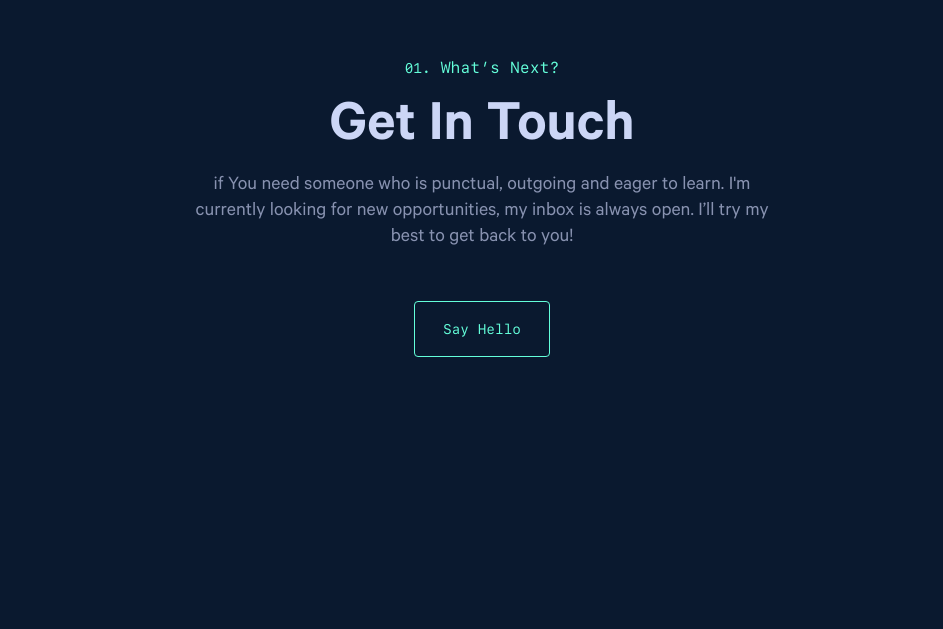
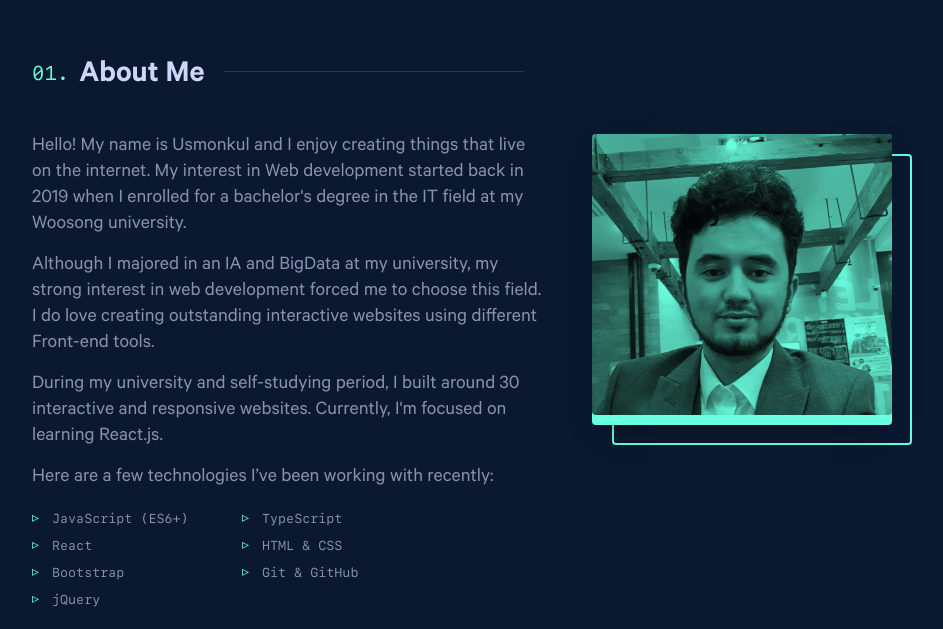
Before and after one commit to usmonkul/react-portfolio, a React (Create React App) app: page / in a window 1280 px wide. Shown: the part 951-1580 px from the top of the page, without its empty margins (158-1101 px from the left). Built offline with nearby package versions, Linux system fonts and the light colour scheme.

Commit message:
add about section

```diff
--- a/src/App.js
+++ b/src/App.js
@@ -3,12 +3,14 @@ import Hero from "./components/hero/hero.component.jsx";
 import styled from "styled-components";
 import Layout from "./components/layout/layout.component.jsx";
 import Contact from "./components/cta/cta.component.jsx";
+import About from "./components/about/about.component.jsx";
 
 const App = () => {
   return (
     <Layout>
       <StyledMainContainer className="fillHeight">
         <Hero />
+        <About />
         <Contact />
       </StyledMainContainer>
     </Layout>
--- /dev/null
+++ b/src/components/about/about.component.jsx
@@ -0,0 +1,165 @@
+import React from "react";
+import styled from "styled-components";
+import myImage from "../../assets/me1.jpg";
+
+const About = () => {
+  const skills = [
+    "JavaScript (ES6+)",
+    "TypeScript",
+    "React",
+    "HTML & CSS",
+    "Bootstrap",
+    "Git & GitHub",
+    "jQuery",
+  ];
+  return (
+    <StyledAboutSection id="about">
+      <h2 className="numbered-heading">About Me</h2>
+      <div className="inner">
+        <StyledText>
+          <div>
+            <p>
+              Hello! My name is Usmonkul and I enjoy creating things that live
+              on the internet. My interest in Web development started back in
+              2019 when I enrolled for a bachelor's degree in the IT field at my
+              Woosong university.
+            </p>
+            <p>
+              Although I majored in an IA and BigData at my university, my
+              strong interest in web development forced me to choose this field.
+              I do love creating outstanding interactive websites using
+              different Front-end tools.
+            </p>
+            <p>
+              During my university and self-studying period, I built around 30
+              interactive and responsive websites. Currently, I'm focused on
+              learning React.js.
+            </p>
+            <p>Here are a few technologies I’ve been working with recently:</p>
+          </div>
+          <ul className="skills-list">
+            {skills && skills.map((skill, i) => <li key={i}>{skill}</li>)}
+          </ul>
+        </StyledText>
+
+        <StyledPic>
+          <div className="wrapper">
+            <img
+              className="img"
+              src={myImage}
+              width={500}
+              quality={95}
+              formats={["AUTO", "WEBP", "AVIF"]}
+              alt="Headshot"
+            />
+          </div>
+        </StyledPic>
+      </div>
+    </StyledAboutSection>
+  );
+};
+
+export default About;
+
+const StyledAboutSection = styled.section`
+  max-width: 900px;
+  .inner {
+    display: grid;
+    grid-template-columns: 3fr 2fr;
+    grid-gap: 50px;
+    @media (max-width: 768px) {
+      display: block;
+    }
+  }
+`;
+
+const StyledText = styled.div`
+  ul.skills-list {
+    display: grid;
+    grid-template-columns: repeat(2, minmax(140px, 200px));
+    grid-gap: 0 10px;
+    padding: 0;
+    margin: 20px 0 0 0;
+    overflow: hidden;
+    list-style: none;
+    li {
+      position: relative;
+      margin-bottom: 10px;
+      padding-left: 20px;
+      font-family: var(--font-mono);
+      font-size: var(--fz-xs);
+      &:before {
+        content: "▹";
+        position: absolute;
+        left: 0;
+        color: var(--green);
+        font-size: var(--fz-sm);
+        line-height: 12px;
+      }
+    }
+  }
+`;
+
+const StyledPic = styled.div`
+  position: relative;
+  max-width: 300px;
+  @media (max-width: 768px) {
+    margin: 50px auto 0;
+    width: 70%;
+  }
+  .wrapper {
+    box-shadow: 0 10px 30px -15px var(--navy-shadow);
+    transition: var(--transition);
+    &:hover,
+    &:focus {
+      box-shadow: 0 20px 30px -15px var(--navy-shadow);
+    }
+    display: block;
+    position: relative;
+    width: 100%;
+    border-radius: var(--border-radius);
+    background-color: var(--green);
+    &:hover,
+    &:focus {
+      outline: 0;
+      &:after {
+        top: 15px;
+        left: 15px;
+      }
+      .img {
+        filter: none;
+        mix-blend-mode: normal;
+      }
+    }
+    .img {
+      position: relative;
+      border-radius: var(--border-radius);
+      mix-blend-mode: multiply;
+      filter: grayscale(100%) contrast(1);
+      transition: var(--transition);
+      width: 100%;
+    }
+    &:before,
+    &:after {
+      content: "";
+      display: block;
+      position: absolute;
+      width: 100%;
+      height: 100%;
+      border-radius: var(--border-radius);
+      transition: var(--transition);
+    }
+    &:before {
+      top: 0;
+      left: 0;
+      background-color: var(--navy);
+      mix-blend-mode: screen;
+    }
+    &:after {
+      border: 2px solid var(--green);
+      top: 20px;
+      left: 20px;
+      z-index: -1;
+    }
+  }
+`;
--- a/src/components/hero/hero.component.jsx
+++ b/src/components/hero/hero.component.jsx
@@ -17,12 +17,7 @@ const Hero = () => {
   );
 
   const five = (
-    <a
-      className="email-link"
-      href="https://www.newline.co/courses/build-a-spotify-connected-app"
-      target="_blank"
-      rel="noreferrer"
-    >
+    <a className="email-link" href="https://" target="_blank" rel="noreferrer">
       Reach at me!
     </a>
   );
--- a/src/data/config.js
+++ b/src/data/config.js
@@ -6,7 +6,7 @@ module.exports = {
       url: "/#about",
     },
     {
-      name: "Experience",
+      name: "Education",
       url: "/#jobs",
     },
     {
```
Also changed, not shown: src/assets/me1.jpg (added).
